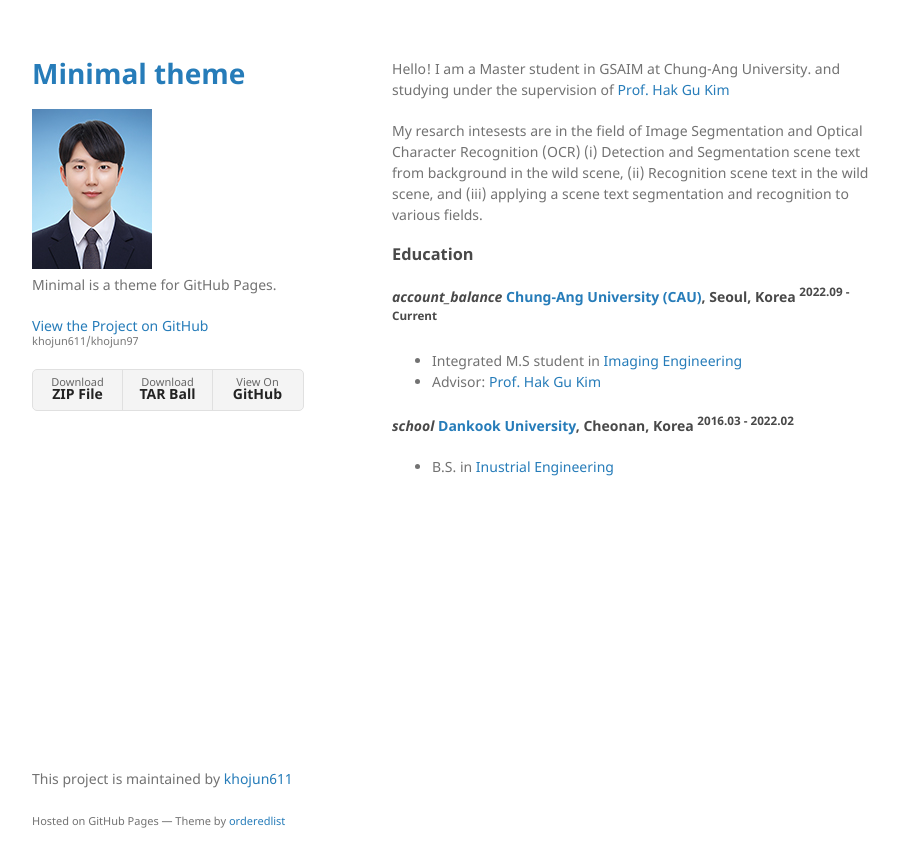
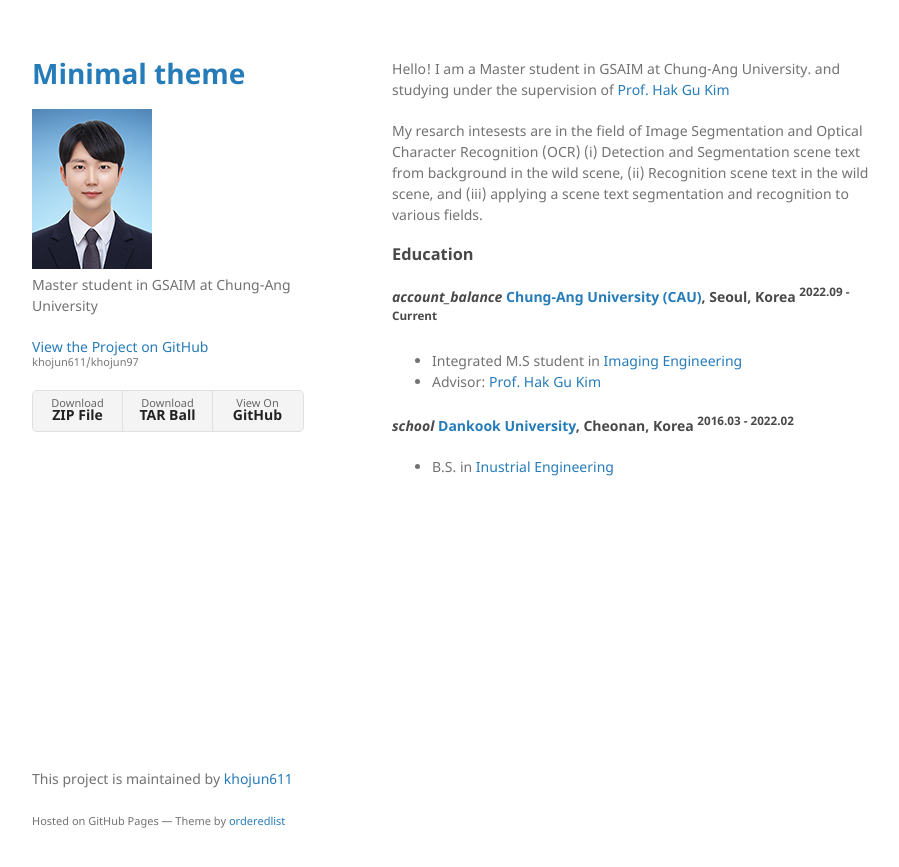
Before and after one commit to khojun611/khojun97, a Jekyll site: the page built from index.md, in a window 1280 px wide. Shown: the top 867 px of the page, without its empty margins (178-1077 px from the left). Built offline with Jekyll 4.4.1, drawn with Linux system fonts in a browser that asks for light colours.

Commit message:
Update _config.yml

```diff
--- a/_config.yml
+++ b/_config.yml
@@ -1,6 +1,11 @@
 title: Minimal theme
+subtitle: (김호준, @HOJUN)
 logo: /assets/img/블루-웹용.jpg
-description: Minimal is a theme for GitHub Pages.
+description: Master student in GSAIM at Chung-Ang University
+location: Seoul, Korea
+email: khojun611@cau.ac.kr
+homepage: https://khojun611.github.io/khojun97/
+github: https://github.com/khojun611
 show_downloads: true
 google_analytics:
 theme: jekyll-theme-minimal
```
